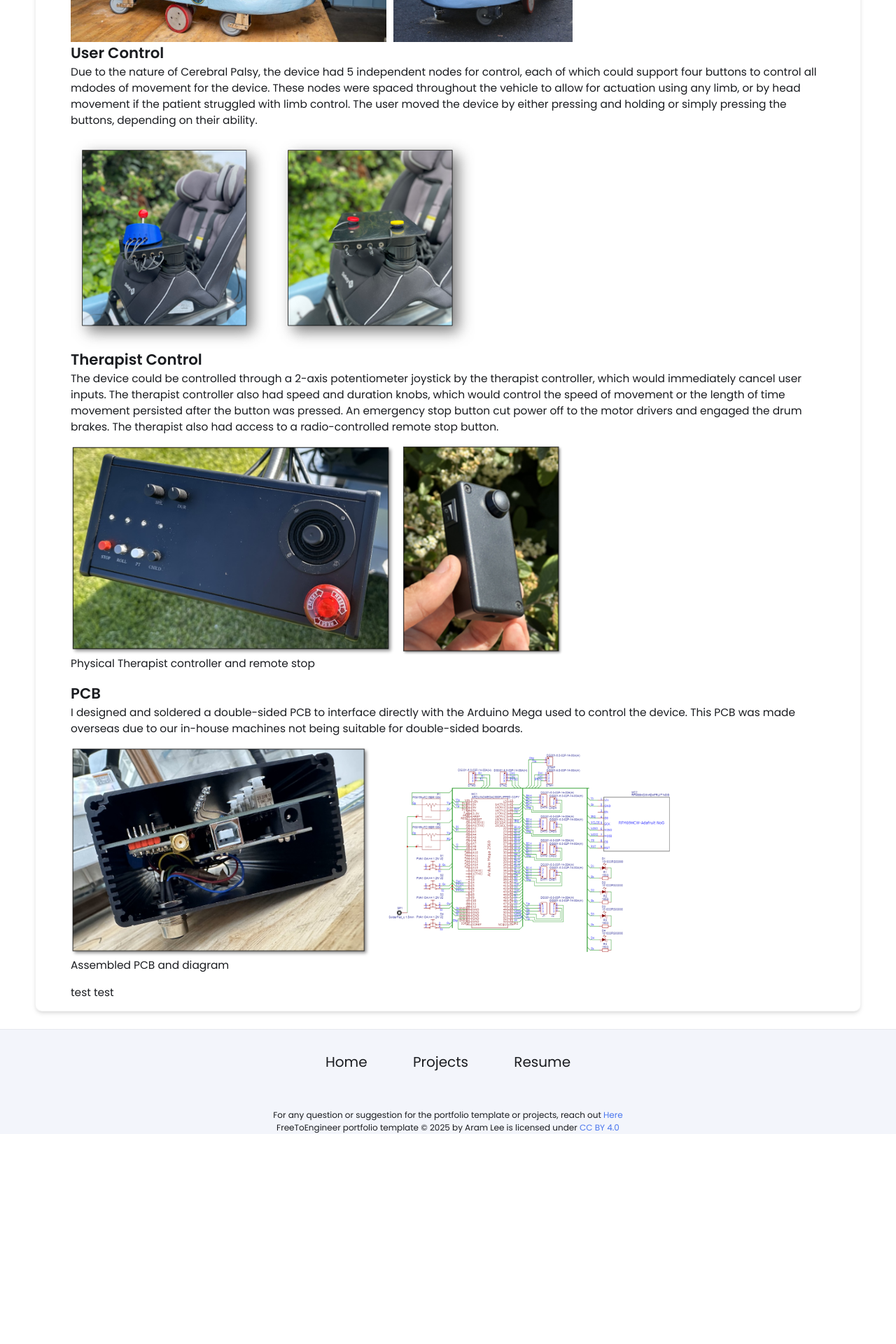
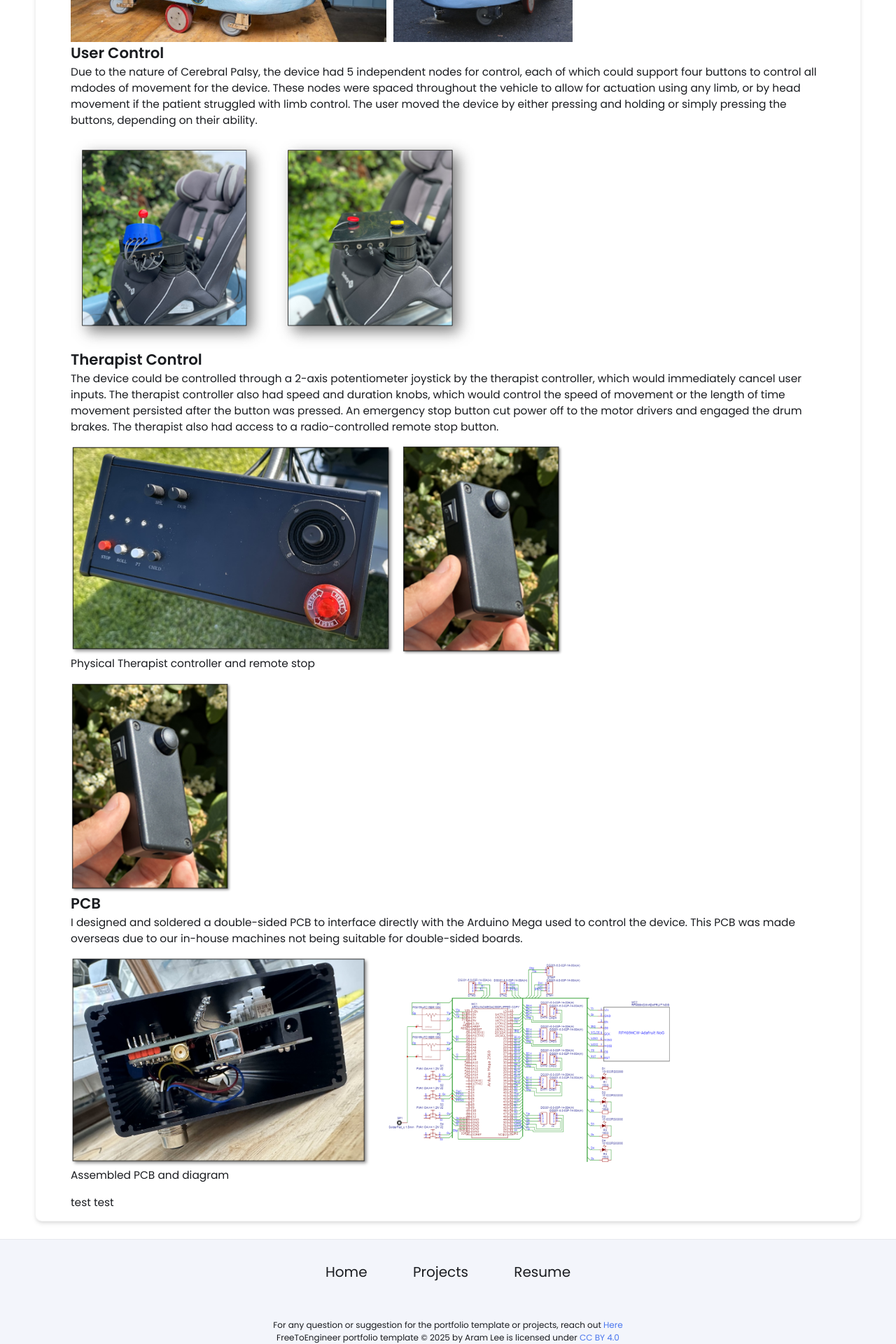
Before and after one commit to rileytinianov/rileytinianov.github.io, a Jekyll site: the page built from _projects/Capstone Project/index.md, in a window 1280 px wide. Shown: the part 1156-3076 px from the top of the page at 70% size. Built offline with Jekyll 4.4.1, drawn with Linux system fonts in a browser that asks for light colours; before the commit the page ends 2776 px from its top, so only the background shows below that.

Commit message:
Update index.md

```diff
--- a/_projects/Capstone Project/index.md
+++ b/_projects/Capstone Project/index.md
@@ -34,6 +34,8 @@ The device could be controlled through a 2-axis potentiometer joystick by the th
 {% include image-gallery.html images="PTController.png, RemoteStop.png" height="300" %}
 Physical Therapist controller and remote stop
 
+{% include image-gallery.html images="RemoteStopReal.png" height="300" %}
+
 ## PCB
 I designed and soldered a double-sided PCB to interface directly with the Arduino Mega used to control the device. This PCB was made overseas due to our in-house machines not being suitable for double-sided boards.
 
```
